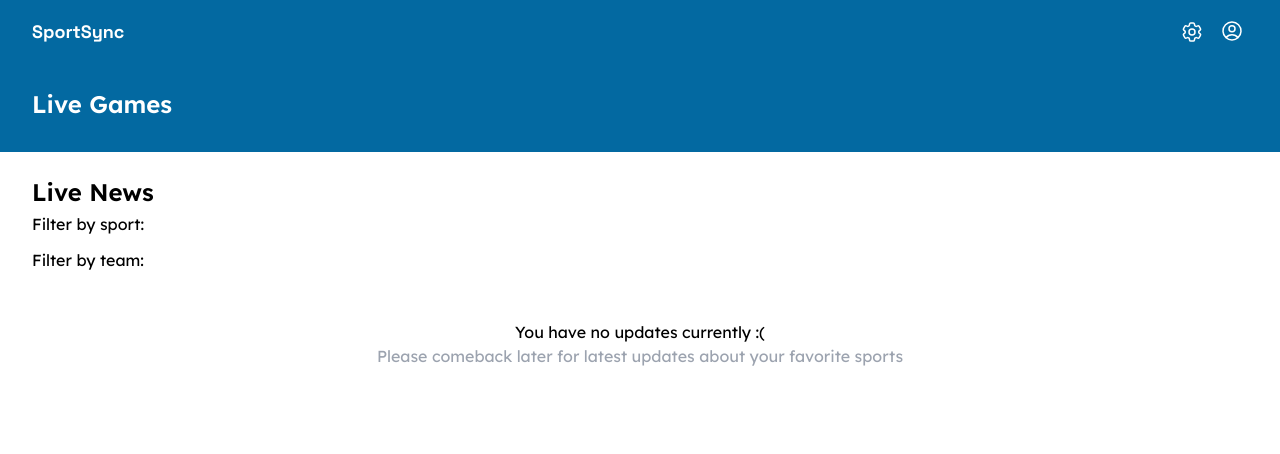
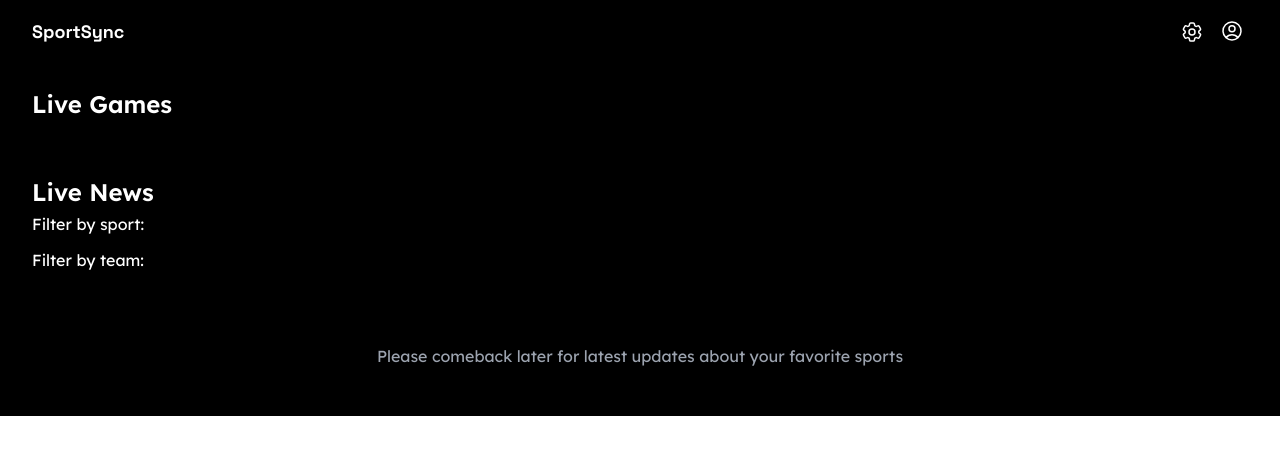
Before and after one commit to suprabathk/SportSync, a React (Vite) app: page / in a window 1280 px wide. Shown: the top 454 px of the page. Built offline with nearby package versions, Linux system fonts and the light colour scheme; sample sign-in values are in the browser's storage.

Commit message:
Dark mode for Live games

```diff
--- a/src/components/AppBar.tsx
+++ b/src/components/AppBar.tsx
@@ -26,10 +26,7 @@ const Appbar = () => {
 
   return (
     <>
-      <Disclosure
-        as="nav"
-        className="bg-sky-700 text-white dark:text-black dark:bg-white"
-      >
+      <Disclosure as="nav" className="bg-sky-700 text-white dark:bg-black">
         {() => (
           <div className="mx-auto px-4 sm:px-6 lg:px-8">
             <div className="flex h-16 items-center justify-between">
--- a/src/context/theme.tsx
+++ b/src/context/theme.tsx
@@ -6,12 +6,12 @@ interface ThemeContextProps {
 }
 
 const ThemeContext = createContext<ThemeContextProps>({
-  theme: "light",
+  theme: "dark",
   setTheme: () => {},
 });
 
 const ThemeProvider: React.FC<React.PropsWithChildren> = ({ children }) => {
-  const [theme, setTheme] = useState("light");
+  const [theme, setTheme] = useState("dark");
   const valueToShare = {
     theme: theme,
     setTheme: setTheme,
--- a/src/index.css
+++ b/src/index.css
@@ -9,9 +9,19 @@
   height: 10px;
 }
 
+.custom-dark-scrollbar ::-webkit-scrollbar {
+  width: 10px;
+  height: 10px;
+}
+
 /* Track */
 .custom-scrollbar ::-webkit-scrollbar-track {
   background: #f1f1f1;
+  border-radius: 5px;
+}
+
+.custom-dark-scrollbar ::-webkit-scrollbar-track {
+  background: #545454;
   border-radius: 5px;
 }
 
@@ -19,10 +29,18 @@
 .custom-scrollbar ::-webkit-scrollbar-thumb {
   background: rgb(136, 169, 186);
   border-radius: 5px;
+}
 
+.custom-dark-scrollbar ::-webkit-scrollbar-thumb {
+  background: rgb(152, 152, 152);
+  border-radius: 5px;
 }
 
 /* Handle on hover */
 .custom-scrollbar ::-webkit-scrollbar-thumb:hover {
   background: rgb(12 74 110);
 }
+
+.custom-dark-scrollbar ::-webkit-scrollbar-thumb:hover {
+  background: rgb(220, 220, 220);
+}
--- a/src/pages/home/Dashboard.tsx
+++ b/src/pages/home/Dashboard.tsx
@@ -4,10 +4,10 @@ import LiveNews from "./sections/LiveNews";
 const Dashboard = () => {
   return (
     <>
-      <div className="pl-4 sm:pl-6 lg:pl-8 py-6 bg-sky-700 dark:bg-white">
+      <div className="pl-4 sm:pl-6 lg:pl-8 py-6 bg-sky-700 dark:bg-black">
         <LiveGames />
       </div>
-      <div className="px-4 sm:px-6 lg:px-8 py-6">
+      <div className="px-4 sm:px-6 lg:px-8 py-6 bg-white dark:bg-black">
         <LiveNews />
       </div>
     </>
--- a/src/pages/home/sections/LiveGames.tsx
+++ b/src/pages/home/sections/LiveGames.tsx
@@ -2,24 +2,29 @@ import { CalendarDaysIcon, MapPinIcon } from "@heroicons/react/20/solid";
 import { useMatchesState } from "../../../context/matches/context";
 import { MatchPreview } from "../../../types/types";
 import { Link } from "react-router-dom";
+import { useContext } from "react";
+import { ThemeContext } from "../../../context/theme";
 
 const LiveGames = () => {
   // eslint-disable-next-line @typescript-eslint/no-explicit-any
   const state: any = useMatchesState();
+  const { theme } = useContext(ThemeContext);
   const { matches, isLoading, isError, errorMessage } = state;
 
   return (
-    <div className="custom-scrollbar">
-      <p className="font-bold text-2xl mb-1 text-white dark:text-black">
-        Live Games
-      </p>
+    <div
+      className={
+        theme === "dark" ? "custom-dark-scrollbar" : "custom-scrollbar"
+      }
+    >
+      <p className="font-bold text-2xl mb-1 text-white">Live Games</p>
       {isError && <p className="text-red-500">{errorMessage}</p>}
       <div className="flex overflow-x-auto gap-2 pb-1 rounded-l-md">
         {isLoading &&
           [...Array(10).keys()].map((id) => (
             <div
               key={id}
-              className={`flex-shrink-0 bg-white dark:bg-black shadow-md p-3 rounded-md  h-24 w-60 animate-pulse duration-75`}
+              className={`flex-shrink-0 bg-white dark:bg-neutral-600 shadow-md p-3 rounded-md h-24 w-60 animate-pulse duration-75`}
             />
           ))}
         {matches &&
@@ -27,19 +32,21 @@ const LiveGames = () => {
             <Link
               to={`/match/${match.id}`}
               key={match.id}
-              className="flex-shrink-0 bg-white p-3 rounded-md text-black dark:bg-black dark:text-white"
+              className="flex-shrink-0 bg-white p-3 rounded-md text-black dark:bg-black dark:text-white border border-neutral-600"
             >
               <div className="flex justify-between items-center mb-3 gap-6">
-                <p className="text-sm">{match.sportName}</p>
+                <p className="text-sm dark:text-neutral-300">
+                  {match.sportName}
+                </p>
                 {match.isRunning ? (
                   <div className="flex items-center gap-1">
-                    <span className="p-1 rounded-full bg-sky-700 animate-pulse dark:bg-white" />
-                    <p className="text-sky-700 text-sm dark:text-white">
+                    <span className="p-1 rounded-full bg-sky-700 animate-pulse dark:bg-neutral-300" />
+                    <p className="text-sky-700 text-sm dark:text-neutral-300">
                       Live now
                     </p>
                   </div>
                 ) : (
-                  <div className="flex items-center text-sm text-gray-500 gap-1">
+                  <div className="flex items-center text-sm text-neutral-500 gap-1 dark:text-neutral-300">
                     <CalendarDaysIcon className="w-4 h-4" />
                     <p>{new Date(match.endsAt).toDateString()}</p>
                   </div>
@@ -50,7 +57,7 @@ const LiveGames = () => {
                 <span>VS</span>
                 <span>{match.teams[1].name}</span>
               </div>
-              <div className="flex text-sm text-gray-500 gap-1 items-center mt-1 dark:text-gray-300">
+              <div className="flex text-sm text-gray-500 gap-1 items-center mt-1 dark:text-neutral-300">
                 <MapPinIcon className="w-4 h-4" />
                 <p>{match.location}</p>
               </div>
--- a/src/pages/home/sections/LiveNews.tsx
+++ b/src/pages/home/sections/LiveNews.tsx
@@ -52,8 +52,10 @@ const LiveNews = () => {
 
   return (
     <div>
-      <p className="font-bold text-2xl mb-1">Live News</p>
-      <div className="mb-1 custom-scrollbar -mr-4 sm:-mr-6 lg:-mr-8">
+      <p className="font-bold text-2xl mb-1 text-black dark:text-white">
+        Live News
+      </p>
+      <div className="mb-1 custom-scrollbar -mr-4 sm:-mr-6 lg:-mr-8 text-black dark:text-white">
         <p className="text-md font-medium mb-1">Filter by sport:</p>
         <div className="overflow-x-auto flex gap-2 items-center mb-1 pb-1">
           {sports.map((sport: Sport) =>
@@ -61,18 +63,18 @@ const LiveNews = () => {
               <div
                 onClick={() => toggleSport(sport.name)}
                 key={sport.id}
-                className="flex-shrink-0 cursor-pointer flex items-center gap-1 bg-sky-700 rounded-lg px-2 py-1 text-white text-sm"
+                className="flex-shrink-0 cursor-pointer flex items-center gap-1 bg-sky-700 rounded-lg px-2 py-1 text-white text-sm dark:bg-white dark:text-black"
               >
-                <span className="bg-white rounded-full p-1.5" />
+                <span className="bg-white rounded-full p-1.5 dark:bg-black" />
                 <span>{sport.name}</span>
               </div>
             ) : (
               <div
                 onClick={() => toggleSport(sport.name)}
                 key={sport.id}
-                className="flex-shrink-0 cursor-pointer flex items-center gap-1 border border-sky-600 rounded-lg px-2 py-1 text-sky-700 text-sm"
+                className="flex-shrink-0 cursor-pointer flex items-center gap-1 border border-sky-600 rounded-lg px-2 py-1 text-sky-700 text-sm dark:border-white dark:text-white"
               >
-                <span className="bg-sky-700 rounded-full p-1.5" />
+                <span className="bg-sky-700 rounded-full p-1.5 dark:bg-white" />
                 <span>{sport.name}</span>
               </div>
             )
@@ -80,7 +82,9 @@ const LiveNews = () => {
         </div>
       </div>
       <div className="mb-4 custom-scrollbar -mr-4 sm:-mr-6 lg:-mr-8">
-        <p className="text-md font-medium mb-1">Filter by team:</p>
+        <p className="text-md font-medium mb-1 text-black dark:text-white">
+          Filter by team:
+        </p>
         <div className="flex gap-2 items-center mb-3 overflow-x-auto pb-1">
           {teams
             .filter(
@@ -93,18 +97,18 @@ const LiveNews = () => {
                 <div
                   onClick={() => toggleTeam(team.id)}
                   key={team.id}
-                  className="flex-shrink-0 cursor-pointer flex items-center gap-1 bg-sky-700 rounded-lg px-2 py-1 text-white text-sm"
+                  className="flex-shrink-0 cursor-pointer flex items-center gap-1 bg-sky-700 rounded-lg px-2 py-1 text-white text-sm dark:bg-white dark:text-black"
                 >
-                  <span className="bg-white rounded-full p-1.5" />
+                  <span className="bg-white rounded-full p-1.5 dark:bg-black" />
                   <span>{team.name}</span>
                 </div>
               ) : (
                 <div
                   onClick={() => toggleTeam(team.id)}
                   key={team.id}
-                  className="flex-shrink-0 cursor-pointer flex items-center gap-1 border border-sky-600 rounded-lg px-2 py-1 text-sky-700 text-sm"
+                  className="flex-shrink-0 cursor-pointer flex items-center gap-1 border border-sky-600 rounded-lg px-2 py-1 text-sky-700 text-sm dark:border-white dark:text-white"
                 >
-                  <span className="bg-sky-700 rounded-full p-1.5" />
+                  <span className="bg-sky-700 rounded-full p-1.5 dark:bg-white" />
                   <span>{team.name}</span>
                 </div>
               )
@@ -121,7 +125,7 @@ const LiveNews = () => {
           [...Array(5).keys()].map((id) => (
             <div
               key={id}
-              className={`flex rounded-lg w-full bg-white border border-gray-200 shadow-md hover:shadow-xl transition-shadow h-24 animate-pulse duration-75`}
+              className={`flex rounded-lg w-full bg-white dark:bg-black border border-gray-200 shadow-md hover:shadow-xl transition-shadow h-24 animate-pulse duration-75`}
             />
           ))}
         {articles &&
@@ -148,7 +152,7 @@ const LiveNews = () => {
                 <Link
                   to={`/article/${article.id}`}
                   key={article.id}
-                  className="flex rounded-lg bg-white border border-gray-200 shadow-md hover:shadow-xl transition-shadow"
+                  className="flex rounded-lg bg-white dark:bg-black border border-gray-200 shadow-md hover:shadow-xl transition-shadow dark:border-neutral-600"
                 >
                   <img
                     className="w-32 rounded-l-lg object-cover h-auto"
@@ -156,16 +160,16 @@ const LiveNews = () => {
                     alt="thumbnail"
                   />
                   <div className="flex flex-col justify-start p-6">
-                    <p className="text-xs text-neutral-500">
+                    <p className="text-xs text-neutral-500 dark:text-neutral-200">
                       {article.sport.name}
                     </p>
-                    <h5 className="mt-2 text-xl font-semibold text-neutral-800">
+                    <h5 className="mt-2 text-xl font-semibold text-neutral-800 dark:text-white">
                       {article.title}
                     </h5>
-                    <p className="mb-4 text-sm text-neutral-600">
+                    <p className="mb-4 text-sm text-neutral-600 dark:text-neutral-200">
                       {article.summary}
                     </p>
-                    <div className="text-xs text-neutral-500 mb-1">
+                    <div className="text-xs text-neutral-500 mb-1 dark:text-neutral-200">
                       {article.teams.map((team, id) => (
                         <span key={id}>
                           <span>{team.name}</span>
@@ -173,7 +177,7 @@ const LiveNews = () => {
                         </span>
                       ))}
                     </div>
-                    <p className="text-xs text-neutral-500">
+                    <p className="text-xs text-neutral-500 dark:text-neutral-200">
                       {new Date(article.date).toDateString()}
                     </p>
                   </div>
```
Lines whose indentation alone changed are shown as unchanged.
